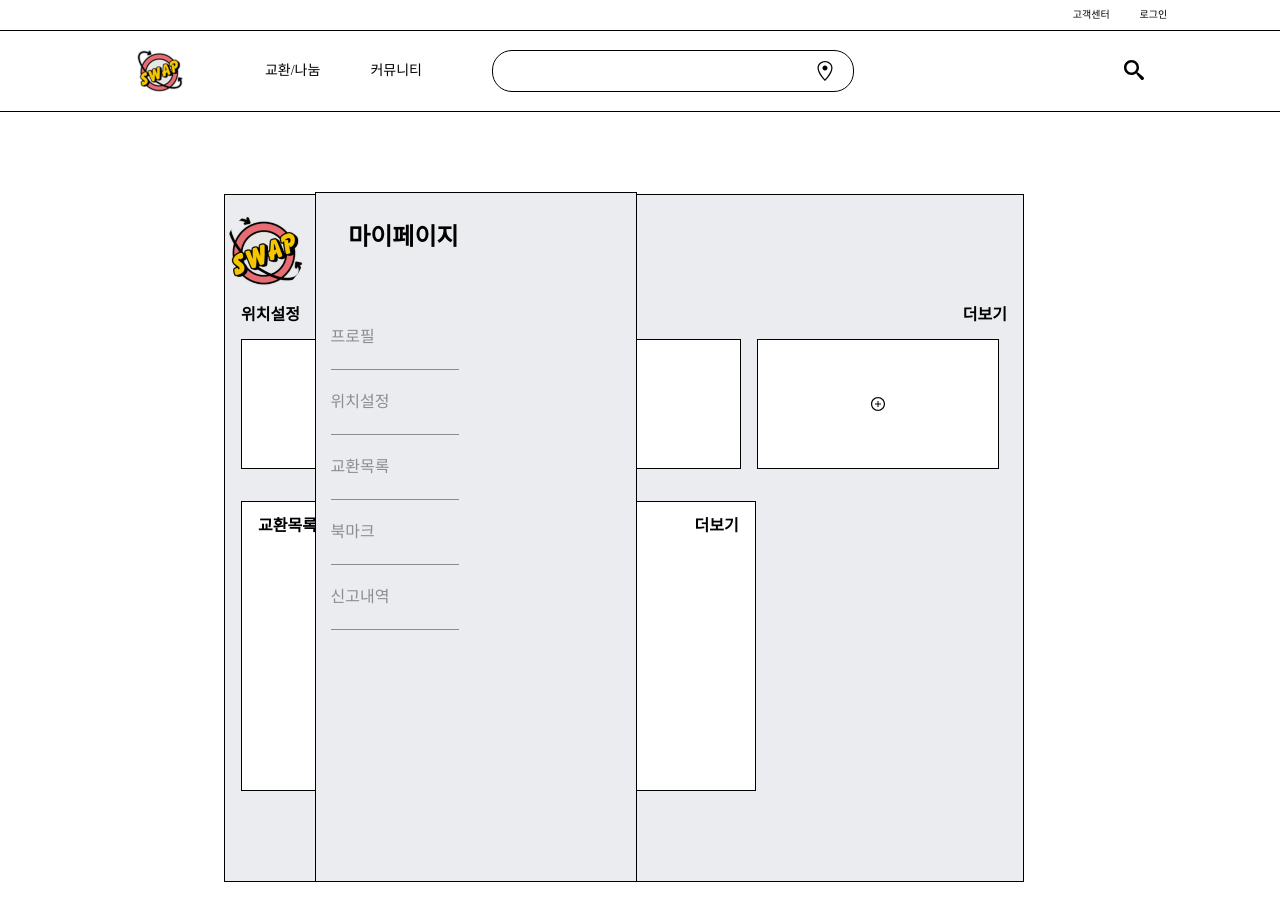
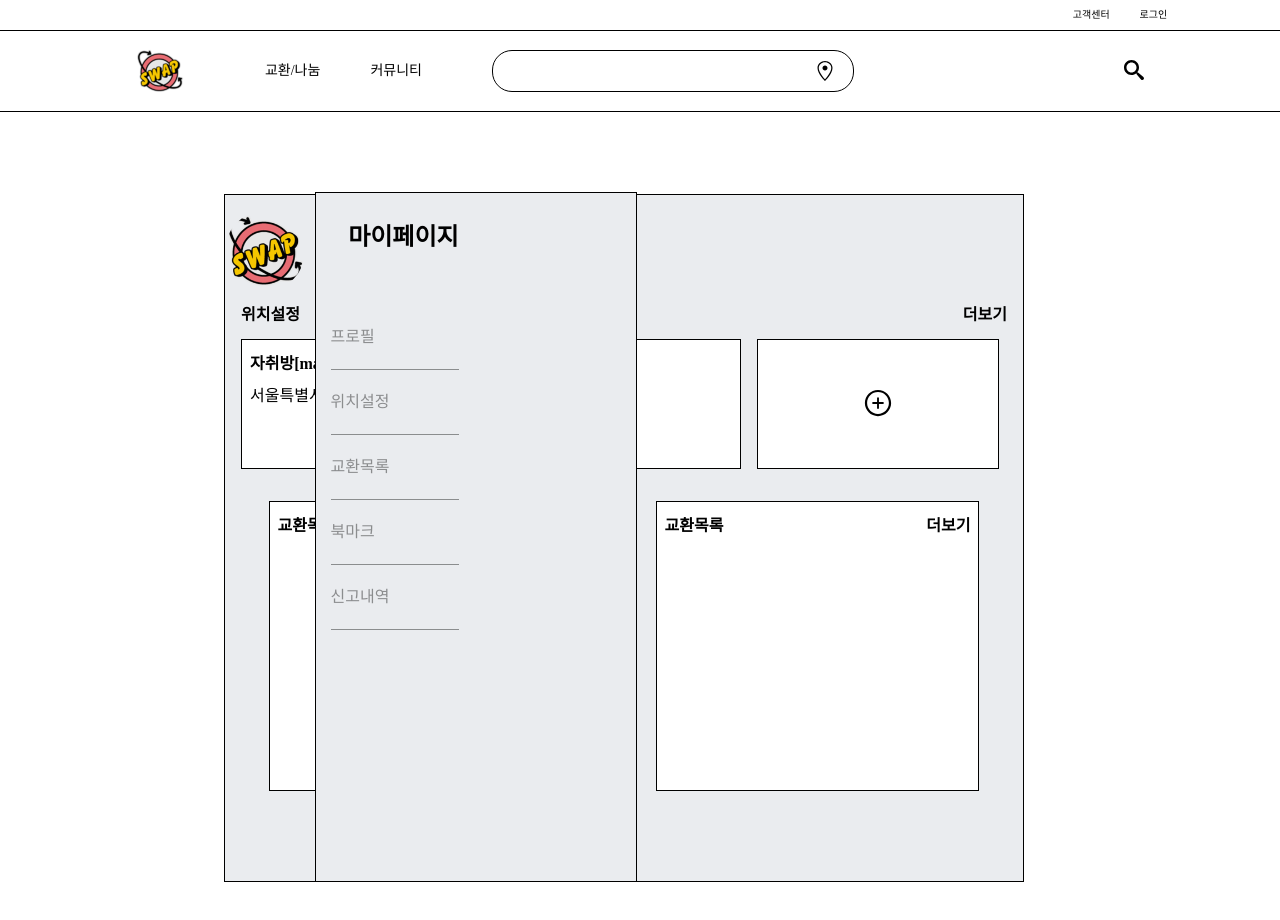
Before and after one commit to project-swap/swap, a React (Create React App) app: page /mypage in a window 1280 px wide. Shown: the top 920 px of the page. Built offline with nearby package versions, Linux system fonts and the light colour scheme; no server answers.

Commit message:
Feat : Mypage 마크업 - 하드코딩 방식을 map 함수를 통해 컴포넌트 렌더링 방식 변경

```diff
--- a/src/pages/Mypage.js
+++ b/src/pages/Mypage.js
@@ -1,9 +1,10 @@
 import React from 'react';
 import styled from 'styled-components';
 import profile from '../assets/logo/android-icon-144x144.png';
-import { AiOutlinePlusCircle } from 'react-icons/ai';
+import { AiFillEdit, AiOutlinePlusCircle } from 'react-icons/ai';
 import SideBar from '../components/SideBar';
 import NavBar from '../components/common/NavBar';
+import { FaTimes } from 'react-icons/fa';
 
 export const Main = styled.main`
   box-sizing: border-box;
@@ -48,7 +49,6 @@ const Location = styled.div`
 
 const LocationDataContainer = styled.div`
   display: flex;
-
   width: 97%;
   margin-bottom: 2rem;
 `;
@@ -59,39 +59,77 @@ const LocationData = styled.div`
   background-color: white;
   border: 1px solid black;
   margin-left: 1rem;
-  display: flex;
-  flex-direction: column;
+  h3 {
+    display: flex;
+    :nth-child(1) {
+      font-weight: bold;
+    }
+    margin-bottom: 0.5rem;
+    margin-top: 1rem;
+    margin-left: 0.5rem;
+  }
+
   &:nth-child(2),
   :last-child {
     justify-content: center;
     align-items: center;
   }
+  .icon {
+    display: flex;
+    justify-content: space-around;
+    cursor: pointer;
+    :nth-child(1),
+    :nth-child(2) {
+      :hover {
+        opacity: 0.5;
+      }
+    }
+  }
+  .plus {
+    display: flex;
+    margin: 3rem auto;
+    cursor: pointer;
+    :hover {
+      opacity: 0.5;
+    }
+  }
 `;
 
 const SwapContainer = styled.div`
-  width: 100%;
+  width: 97%;
   display: flex;
+  justify-content: space-around;
+  margin: 0 auto;
 `;
 
 const SwapAndBookMark = styled.div`
   display: flex;
-  width: 30%;
+  width: 33.3%;
   height: 18rem;
   background-color: white;
-  margin: 0 1rem;
+  padding: 0 2rem;
   border: 1px solid black;
   justify-content: space-between;
   h4 {
     font-weight: 600;
-    margin: 1rem 1rem;
+    margin: 1rem -1.5rem;
+    display: flex;
+    justify-content: space-between;
+    :hover {
+      :nth-child(2) {
+        cursor: pointer;
+        opacity: 0.5;
+      }
+    }
   }
 `;
 
 const MyPageMain = styled.div`
   display: flex;
   flex-direction: column;
-  position: relative;
-  bottom: 40rem;
+  /* position: relative;
+  bottom: 40rem; */
+  margin: -40rem auto;
   overflow: hidden;
 `;
 
@@ -114,23 +152,31 @@ const Mypage = () => {
             <h4>더보기</h4>
           </Location>
           <LocationDataContainer>
-            <LocationData></LocationData>
             <LocationData>
-              <AiOutlinePlusCircle />
+              <h3>자취방[main]</h3>
+              <h3>
+                서울특별시 강남구 논현동
+                <section className="icon">
+                  <AiFillEdit />
+                </section>
+                <section className="icon">
+                  <FaTimes />
+                </section>
+              </h3>
             </LocationData>
-            <LocationData>
-              <AiOutlinePlusCircle />
-            </LocationData>
+            {[...Array(2)].map(index => (
+              <LocationData key={index}>
+                <AiOutlinePlusCircle className="plus" size={30} />
+              </LocationData>
+            ))}
           </LocationDataContainer>
           <SwapContainer>
-            <SwapAndBookMark>
-              <h4>교환목록</h4>
-              <h4>더보기</h4>
-            </SwapAndBookMark>
-            <SwapAndBookMark>
-              <h4>북마크</h4>
-              <h4>더보기</h4>
-            </SwapAndBookMark>
+            {[...Array(2)].map(index => (
+              <SwapAndBookMark key={index}>
+                <h4>교환목록</h4>
+                <h4>더보기</h4>
+              </SwapAndBookMark>
+            ))}
           </SwapContainer>
         </Main>
       </MyPageMain>
```
